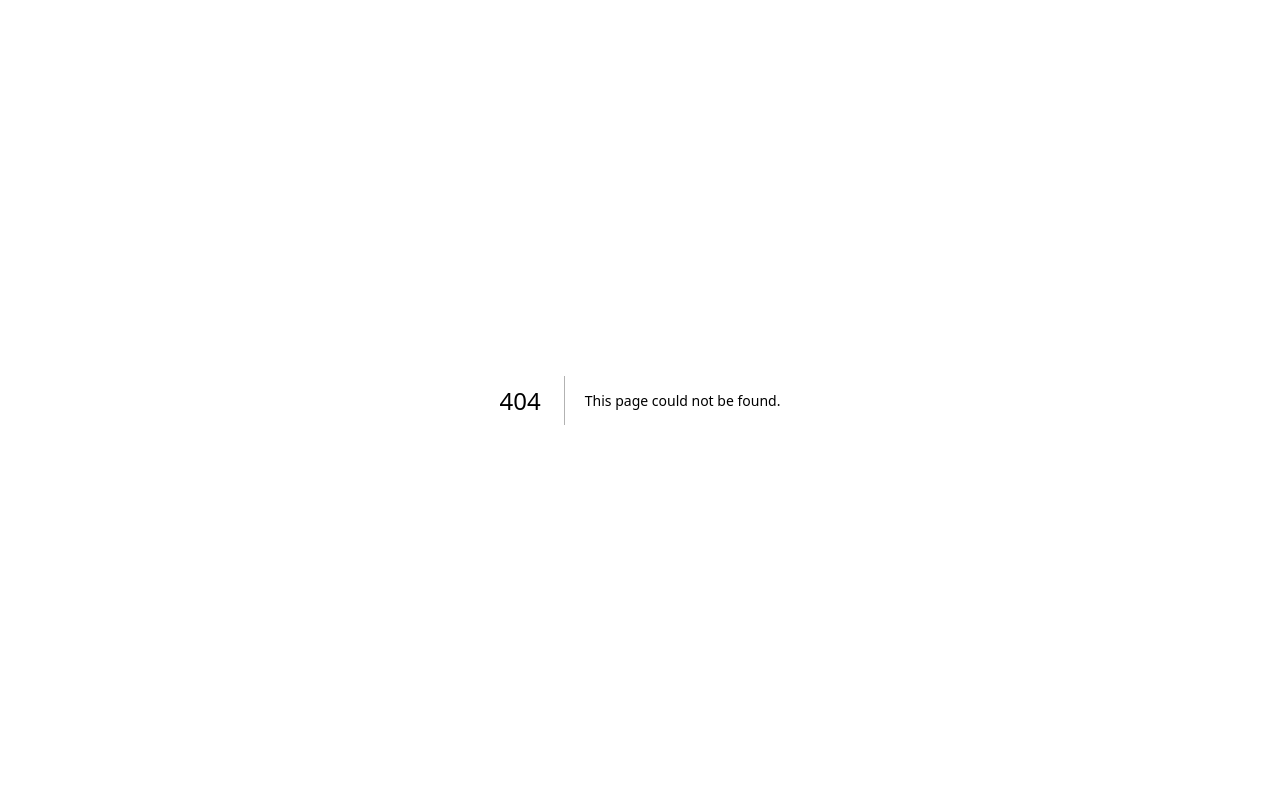
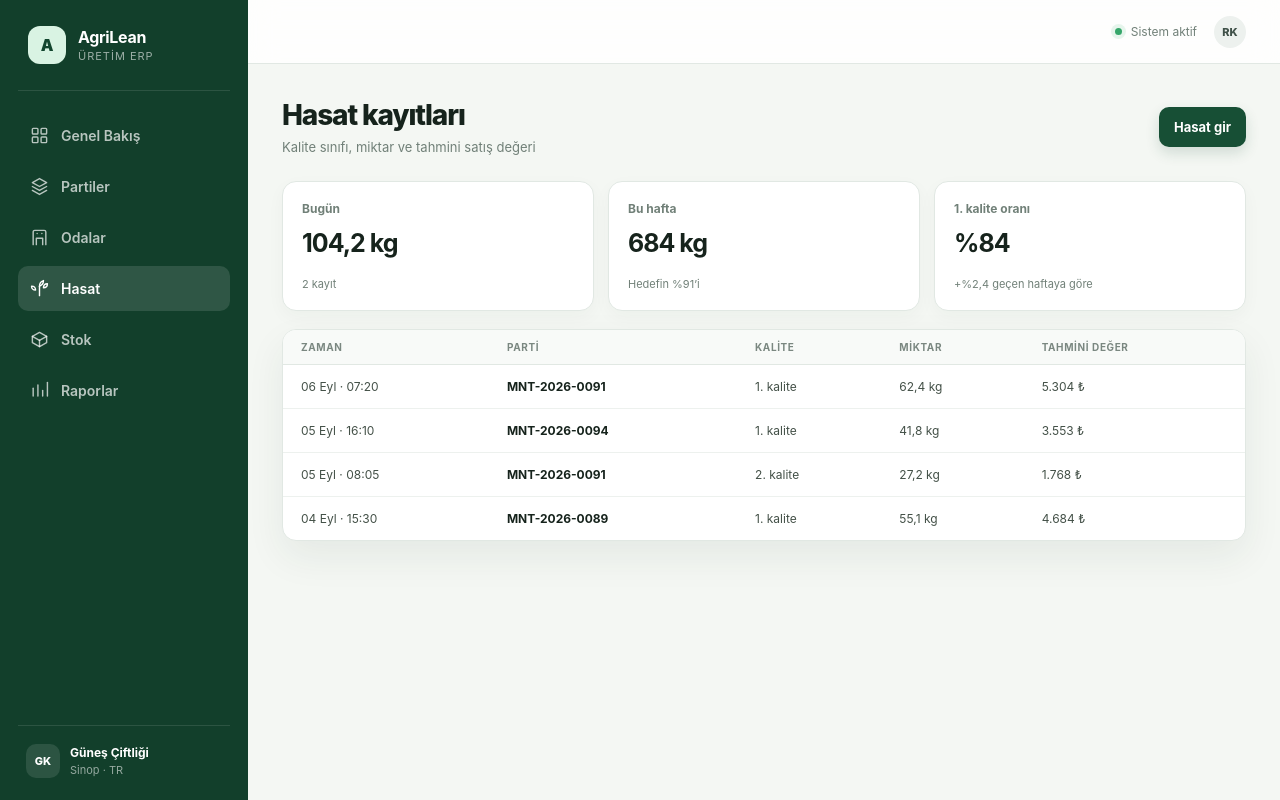
Before and after one commit to rkaya57/agrilean-erp, a Next.js app: page /harvests in a window 1280 px wide. Before the commit this address had no page. Built offline with nearby package versions, Linux system fonts and the light colour scheme.

Commit message:
feat: add harvest tracking screen

```diff
--- /dev/null
+++ b/app/harvests/page.tsx
@@ -0,0 +1,12 @@
+import { AppShell } from "@/components/app-shell";
+
+const harvests = [
+  ["06 Eyl · 07:20", "MNT-2026-0091", "1. kalite", "62,4 kg", "5.304 ₺"],
+  ["05 Eyl · 16:10", "MNT-2026-0094", "1. kalite", "41,8 kg", "3.553 ₺"],
+  ["05 Eyl · 08:05", "MNT-2026-0091", "2. kalite", "27,2 kg", "1.768 ₺"],
+  ["04 Eyl · 15:30", "MNT-2026-0089", "1. kalite", "55,1 kg", "4.684 ₺"],
+];
+
+export default function HarvestsPage() {
+  return <AppShell active="/harvests"><section className="page-heading"><div><h1>Hasat kayıtları</h1><p>Kalite sınıfı, miktar ve tahmini satış değeri</p></div><button className="primary-button">Hasat gir</button></section><section className="stats-grid compact"><article className="stat-card"><span className="stat-label">Bugün</span><strong className="stat-value">104,2 kg</strong><span className="stat-detail">2 kayıt</span></article><article className="stat-card"><span className="stat-label">Bu hafta</span><strong className="stat-value">684 kg</strong><span className="stat-detail">Hedefin %91’i</span></article><article className="stat-card"><span className="stat-label">1. kalite oranı</span><strong className="stat-value">%84</strong><span className="stat-detail">+%2,4 geçen haftaya göre</span></article></section><section className="panel"><div className="table-wrap"><table><thead><tr><th>Zaman</th><th>Parti</th><th>Kalite</th><th>Miktar</th><th>Tahmini değer</th></tr></thead><tbody>{harvests.map(row => <tr key={row.join("-")}>{row.map((cell, index) => <td key={cell}>{index === 1 ? <strong>{cell}</strong> : cell}</td>)}</tr>)}</tbody></table></div></section></AppShell>;
+}
```
